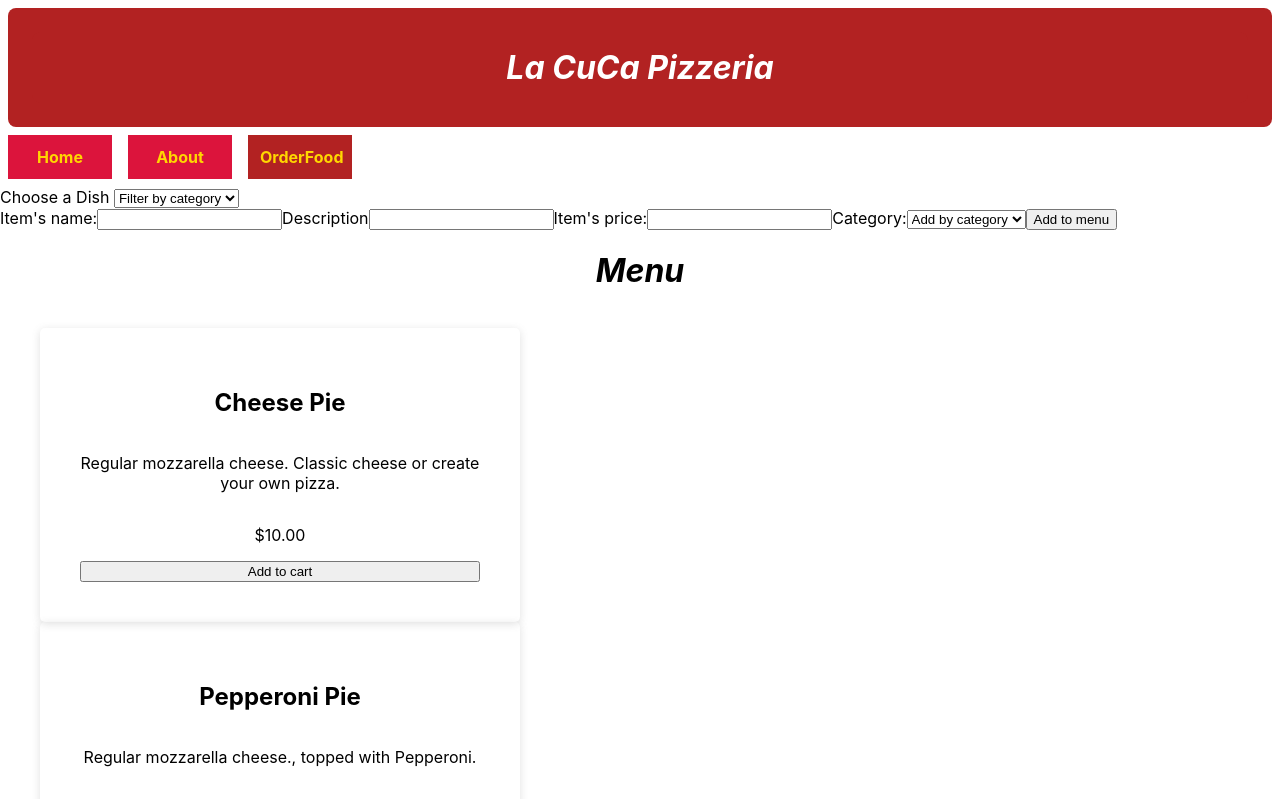
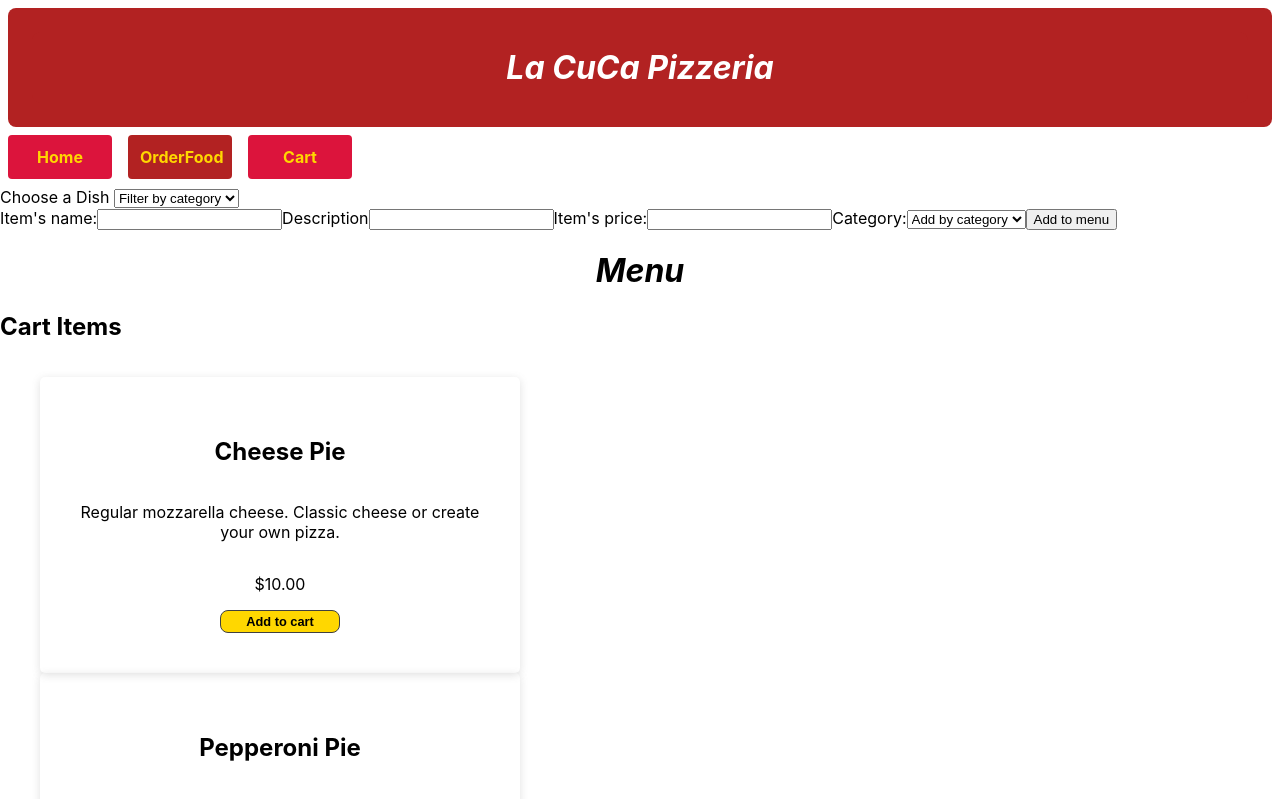
Before and after one commit to esantiagooo/esantiagooo-phase-2-project-menu-, a React (Create React App) app: page /orderfood in a window 1280 px wide. Shown: the top 799 px of the page. Built offline with nearby package versions, Linux system fonts and the light colour scheme; data requests are answered from the project's data file.

Commit message:
deleted:    src/About.js         modified:   src/App.css         modified:   src/App.js         modified:   src/NavBar.js         modified:   src/OrderFood.js         modified:   src/ShoppingCart.js

```diff
--- a/src/App.css
+++ b/src/App.css
@@ -45,3 +45,16 @@ h1{
 .col-2{
   flex: 2;
 }
+.button{
+  font-size: 0.8rem;
+  padding: 0.2rem;
+  border-radius: 0.5rem;
+  border: 0.1rem #404040 solid;
+  background-color: gold;
+  width: 100%;
+  cursor: pointer;
+  width: 120px;
+  margin: auto;
+  font-weight: bold;
+
+}
--- a/src/App.js
+++ b/src/App.js
@@ -3,7 +3,7 @@ import React from 'react';
 import {Route, Switch} from "react-router-dom"
 import NavBar from './NavBar';
 import Home from './Home';
-import About from './About';
+import About from './Cart';
 import OrderFood from './OrderFood';
 import Header from './Header';
 
@@ -18,7 +18,7 @@ function App() {
     <Header/>
     <NavBar/>
     <Switch>
-      <Route  exact path="/about">
+      <Route  exact path="/cart">
         <About/>
       </Route>
       <Route exact path= "/orderfood">
--- a/src/NavBar.js
+++ b/src/NavBar.js
@@ -12,6 +12,7 @@ const linkStyles ={
     fontWeight: "bold",
     fontSize: 16,
     textAlign: "center",
+    borderRadius: "0.25rem",
 
 }
 
@@ -19,9 +20,8 @@ function NavBar(){
     return (
     <div>
       <NavLink to ="/" exact style={linkStyles} activeStyle={{background: "firebrick",}} >Home </NavLink>
-      <NavLink to ="/about" exact style={linkStyles} activeStyle={{background: "firebrick",}} > About </NavLink>
       <NavLink to ="/orderfood" exact style={linkStyles} activeStyle={{background: "firebrick",}} >OrderFood</NavLink>
-      {/* <NavLink to ="/actors"  exact   style={linkStyles} activeStyle={{background: "lightgreen",}} > Actors</NavLink> */}
+      <NavLink to ="/cart" exact style={linkStyles} activeStyle={{background: "firebrick",}} > Cart </NavLink>
 
     </div>
     )
--- a/src/OrderFood.js
+++ b/src/OrderFood.js
@@ -1,10 +1,12 @@
 import React, { useEffect, useState} from "react";
 import Filter from "./Filter";
 import ItemForm from "./ItemForm";
+import ShoppingCart from "./ShoppingCart";
 
 function OrderFood(){
     const[filterBy, setFilterBy]= useState("All")
     const[menuItem, setMenuItem] = useState([])
+    const[cartItems, setCartItem] = useState([])
 
 useEffect(()=>{
     fetch("http://localhost:3000/Pizza")
@@ -33,7 +35,7 @@ const itemsToDisplay = menuItem.filter((item)=>{
             <Filter category={filterBy} onCategoryChange={handleFilterBy}/>
             <ItemForm onAddItem={handleAddItem} />
 
-            <h1 className="Food-title">Menu</h1>
+            <h1 className="Food-title">Menu</h1> <ShoppingCart cartItems={cartItems}/>
                 <div className="item-container">
                   <ul className="row">{itemsToDisplay.map((item) =>(
                   <div key={item.id}>
@@ -41,7 +43,7 @@ const itemsToDisplay = menuItem.filter((item)=>{
                               <h2>{item.name}</h2>
                               <p>{item.description}</p>
                               <p>{item.price}</p>
-                              <button>Add to cart</button>
+                              <button className="button">Add to cart</button>
                           </div>
 
 
--- a/src/ShoppingCart.js
+++ b/src/ShoppingCart.js
@@ -1,10 +1,10 @@
-// import React from "react";
+import React from "react";
 
-// function ShoppingCart(){
-//     return (
-//         <aside>
-//             <h2>Cart Items</h2>
-//         </aside>
-//     )
-// }
-// export default ShoppingCart
+function ShoppingCart(){
+    return (
+        <aside>
+            <h2>Cart Items</h2>
+        </aside>
+    )
+}
+export default ShoppingCart
```
Also changed, not shown: src/Cart.js (renamed from src/About.js).
